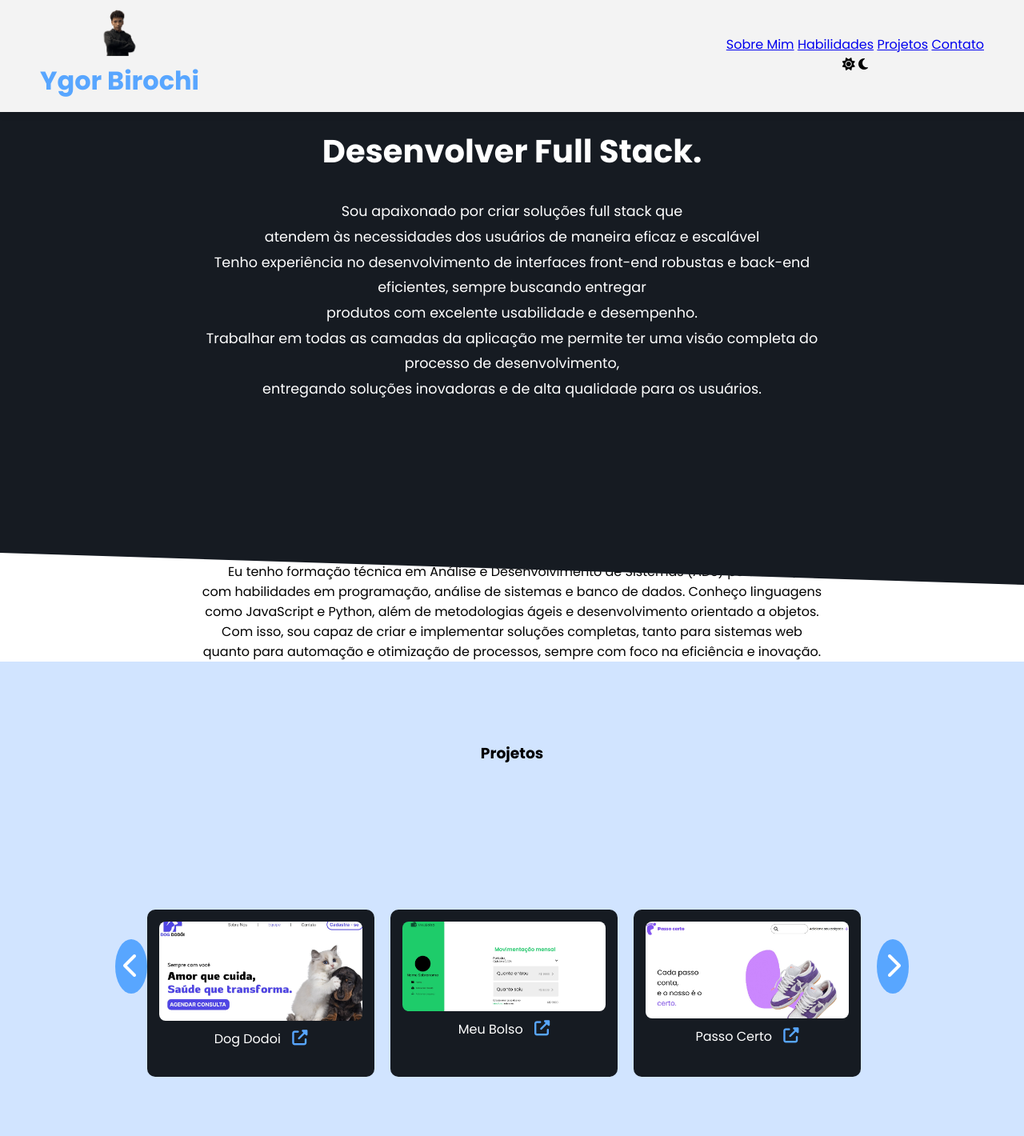
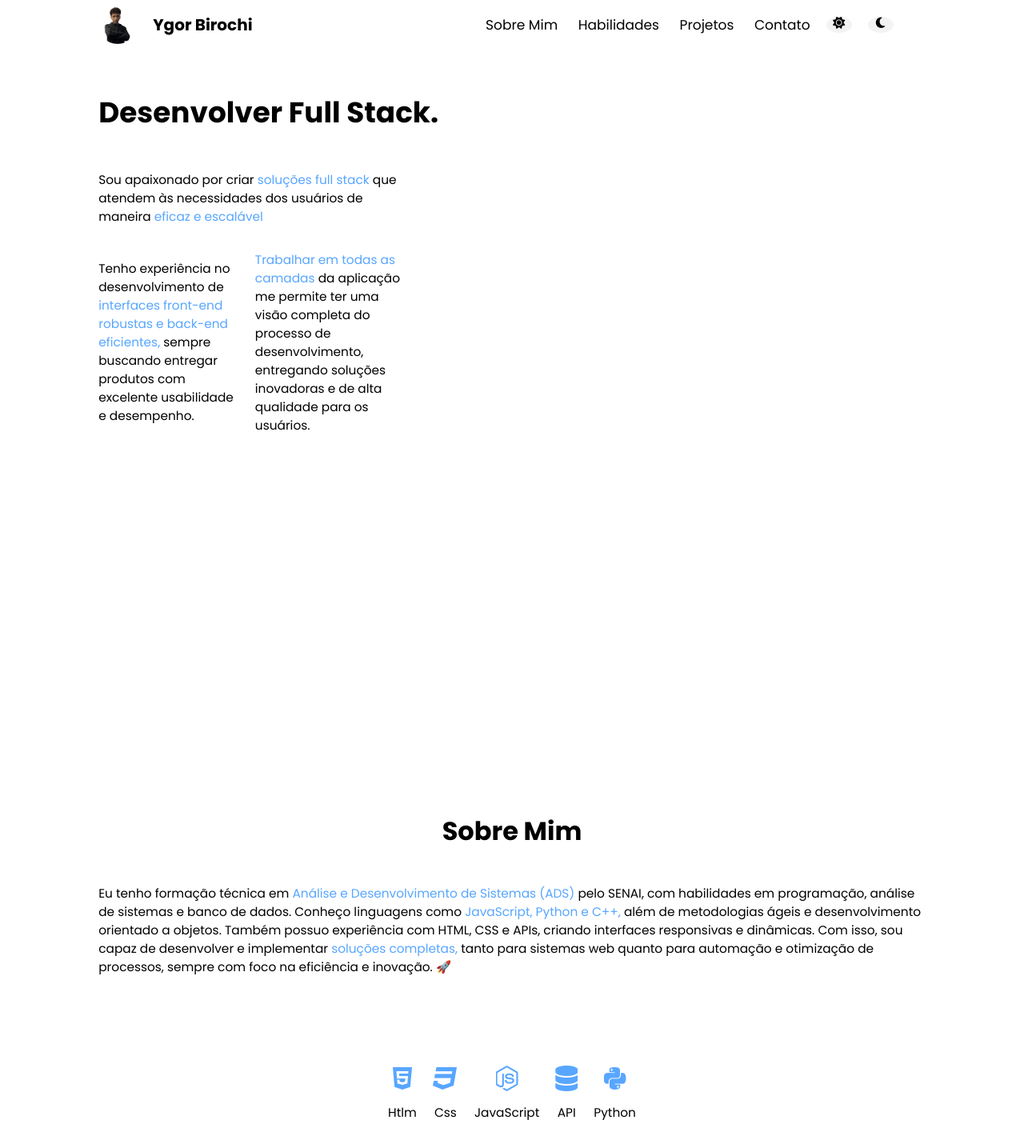
Before and after one commit to YgorBirochi/PortfolioYgor, a plain HTML site: page index.html in a window 1280 px wide. Shown: the part 5-1425 px from the top of the page at 80% size. Drawn offline with Linux system fonts and the light colour scheme.

Commit message:
Salvando pq bugou

```diff
--- a/assets/style/style.css
+++ b/assets/style/style.css
@@ -80,8 +80,64 @@ header{
 }
 section{
     margin: 0 9vw;
-    height: 90vh;
+    height: 100vh;
 }
 .sobre{
-    padding-top: 20vh;
+    padding-top: 10vh;
+    font-size: 1.2vw;
+    & h2{
+        font-size: 2.8vw;
+    }& .container{
+        width:30vw;
+        & div{
+            display: flex;
+            justify-content: center;
+            align-items: center;
+            gap: 20px
+        }& span{
+            color: var(--cor-primaria)
+        }
+    }
 }
+.habilidades{
+    font-size: 1.2vw;
+    display: flex;
+    justify-content: center;
+    align-items: center;
+    flex-direction: column;
+    & span{
+        color: var(--cor-primaria);
+    }& h2{
+        font-size: 2.5vw;
+    }
+    .container-icons{
+        display: flex;
+        justify-content: center;
+        align-items: center;
+        gap: 20px;
+        padding-top: 12vh;
+        & div{
+            display: flex;
+            justify-content: center;
+            align-items: center;
+            flex-direction: column;
+            & i{
+                font-size: 2.5vw;
+                color: var(--cor-primaria);
+            }
+        }
+    }
+}
+
+.projetos{
+    & h3{
+        font-size: 2.5vw;
+    }
+    .container-projetos{
+        & figure {
+            width: 15vw;
+            height: auto;
+            background: var(--cor-secundaria);
+        }
+    }
+}
--- a/index.html
+++ b/index.html
@@ -5,9 +5,10 @@
     <meta name="viewport" content="width=device-width, initial-scale=1.0, maximum-scale=1.0, user-scalable=no">
     <title>Portfólio - Ygor B</title>
     <link rel="icon" href="assets/img/logo.png">
-    <link rel="stylesheet" href="assets/style/style2.css">
-    <!-- <link rel="stylesheet" href="assets/style/style.css"> Fazendo novas configurações com esse link de css-->
-    <!-- O site está desconfigurado devido a atualizações de Css-->
+    <!-- <link rel="stylesheet" href="assets/style/style2.css"> -->
+    <link rel="stylesheet" href="assets/style/style.css">
+    <!-- Fazendo novas configurações com esse link de css
+    O site está desconfigurado devido a atualizações de Css -->
     <link rel="stylesheet" href="https://cdnjs.cloudflare.com/ajax/libs/font-awesome/6.4.2/css/all.min.css">
     <script src="script.js"></script>
 </head>
@@ -30,42 +31,64 @@
     </header>
     <main>
         <section id="sobre" class="sobre">
-            <div class="">
-                <h2> Desenvolver Full Stack.</h2>
-                <p> Sou apaixonado por criar soluções full stack que <br>
-                    atendem às necessidades dos usuários de maneira eficaz e escalável </p>
+            <h2> Desenvolver Full Stack.</h2>
+            <div class="container">
+                <p> Sou apaixonado por criar <span>soluções full stack</span> que
+                    atendem às necessidades dos usuários de maneira <span>eficaz e escalável</span> </p>
+                <div>
+                    <p> Tenho experiência no desenvolvimento de <span>interfaces
+                        front-end robustas e back-end eficientes,</span> sempre buscando entregar
+                        produtos com excelente usabilidade e desempenho.</p>
 
-                <p> Tenho experiência no desenvolvimento de interfaces
-                    front-end robustas e back-end eficientes, sempre buscando entregar  <br>
-                    produtos com excelente usabilidade e desempenho.</p>
-
-                <p> Trabalhar em todas as camadas da aplicação me permite
-                    ter uma visão completa do processo de desenvolvimento,<br>
-                    entregando soluções inovadoras e de alta qualidade para os usuários.</p>
+                    <p> <span>Trabalhar em todas as camadas</span> da aplicação me permite
+                        ter uma visão completa do processo de desenvolvimento,
+                        entregando soluções inovadoras e de alta qualidade para os usuários.</p>
+                </div>
             </div>
         </section>
-
         <section id="habilidades" class="habilidades">
             <h2>Sobre Mim</h2>
-            <p> Eu tenho formação técnica em Análise e Desenvolvimento de Sistemas (ADS) pelo SENAI, <br>
-                com habilidades em programação, análise de sistemas e banco de dados. Conheço linguagens <br>
-                como JavaScript e Python, além de metodologias ágeis e desenvolvimento orientado a objetos. <br>
-                Com isso, sou capaz de criar e implementar soluções completas, tanto para sistemas web <br>
-                quanto para automação e otimização de processos, sempre com foco na eficiência e inovação.
+            <p> Eu tenho formação técnica em <span>Análise e Desenvolvimento de Sistemas (ADS) </span>
+                pelo SENAI, com habilidades em programação, análise de sistemas e banco
+                de dados. Conheço linguagens como <span>JavaScript, Python e C++,</span> além de
+                metodologias ágeis e desenvolvimento orientado a objetos. Também possuo
+                experiência com HTML, CSS e APIs, criando interfaces responsivas e dinâmicas.
+                Com isso, sou capaz de desenvolver e implementar <span>soluções completas,</span> tanto
+                para sistemas web quanto para automação e otimização de processos, sempre
+                com foco na eficiência e inovação. 🚀
             </p>
-
-            <!-- Colocar icon de htlm, css, js, sql, phyton, responsividade mobile, api e arduino. -->
+            <div class="container-icons">
+                <div>
+                    <i class="fa-brands fa-html5"></i>
+                    <p>Htlm</p>
+                </div>
+                <div>
+                    <i class="fa-brands fa-css3"></i>
+                    <p>Css</p>
+                </div>
+                <div>
+                    <i class="fa-brands fa-node-js"></i>
+                    <p>JavaScript</p
+                ></div>
+                <div>
+                    <i class="fa-solid fa-database"></i>
+                    <p>API</p>
+                </div>
+                <div>
+                    <i class="fa-brands fa-python"></i>
+                    <p>Python</p>
+                </div>
+            </div>
         </section>
-
-        <section id="projetos" class="projetos animate-on-scroll">
+        <section id="projetos" class="projetos">
         <h3>Projetos</h3>
-        <div class="carousel-container">
-            <button class="prev-btn"><i class="fa-solid fa-chevron-left"></i></button>
-                    <div class="carousel">
-                <div class="carousel-track">
+        <div class="container-progetos">
+            <!-- <button class=""><i class="fa-solid fa-chevron-left"></i></button> -->
+                <!-- <div class="carousel">
+                <div class="carousel-track"> -->
                     <figure>
-                        <a href="assets/img/Dog-Dodooi.jpg" target="_blank">
-                            <img src="assets/img/Dog-Dodooi.jpg" alt="Projeto 1">
+                        <a href="" target="_blank">
+                            <img src="assets/img/Dog-Dodooi.jp" alt="Projeto 1">
                         </a>
                         <figcaption>
                             Dog Dodoi
@@ -76,8 +99,8 @@
                     </figure>
 
                     <figure>
-                        <a href="assets/img/Meu-Bolso.jpg" target="_blank">
-                            <img src="assets/img/Meu-Bolso.jpg" alt="Projeto 2">
+                        <a href="" target="_blank">
+                            <img src="assets/img/Meu-Bolso.jp" alt="Projeto 2">
                         </a>
                         <figcaption>
                             Meu Bolso
@@ -88,8 +111,8 @@
                     </figure>
 
                     <figure>
-                        <a href="assets/img/Passo-Certo.jpg" target="_blank">
-                            <img src="assets/img/Passo-Certo.jpg" alt="Projeto 3">
+                        <a href="" target="_blank">
+                            <img src="assets/img/Passo-Certo.jp" alt="Projeto 3">
                         </a>
                         <figcaption>
                             Passo Certo
@@ -100,8 +123,8 @@
                     </figure>
 
                     <figure>
-                        <a href="assets/img/Infinity-Gym.jpg" target="_blank">
-                            <img src="assets/img/Infinity-Gym.jpg" alt="Projeto 4">
+                        <a href=" target="_blank">
+                            <img src="assets/img/Infinity-Gym.jp" alt="Projeto 4">
                         </a>
                         <figcaption>
                             Infinity Gym
@@ -112,8 +135,8 @@
                     </figure>
 
                     <figure>
-                        <a href="assets/img/Space-War.jfif" target="_blank">
-                            <img src="assets/img/Space-War.jfif" alt="Projeto 5">
+                        <a href="" target="_blank">
+                            <img src="assets/img/Space-War.jfi" alt="Projeto 5">
                         </a>
                         <figcaption>
                             Space War
@@ -122,14 +145,15 @@
                             </a>
                         </figcaption>
                     </figure>
-                </div>
-            </div>
-            <button class="next-btn"><i class="fa-solid fa-chevron-right"></i></button>
+                <!-- </div>
+            </div>-->
+            <!-- <button class="next-btn"><i class="fa-solid fa-chevron-right"></i></button>-->
         </div>
         <!-- Fazer cards com cada projeto e arruar fotos melhores. -->
         </section>
-        <!-- Colocar alguma biblioteca de fundo para realssar o site -->
+        <!-- Colocar alguma biblioteca de fundo para realssar o site-->
     </main>
+
     <footer id="contato">
         <div class="social">
             <a href="mailto:ybirochi123456@gmail.com"><i class="fa-solid fa-envelope"></i></a>
```
